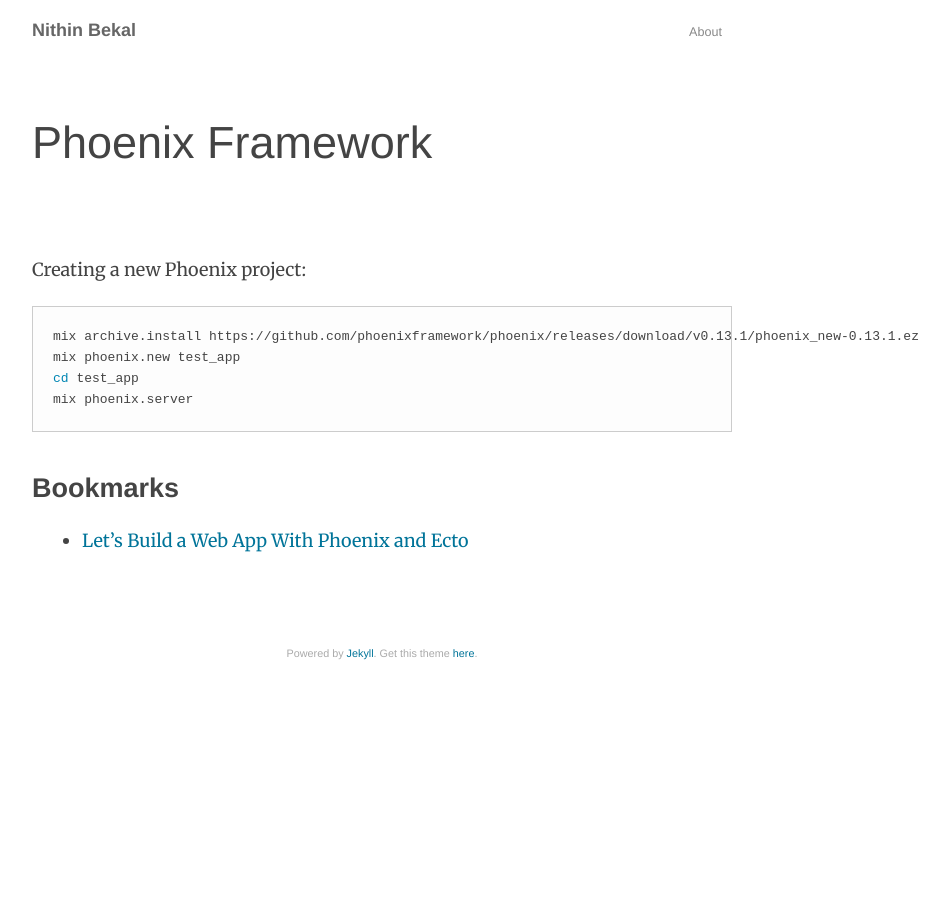
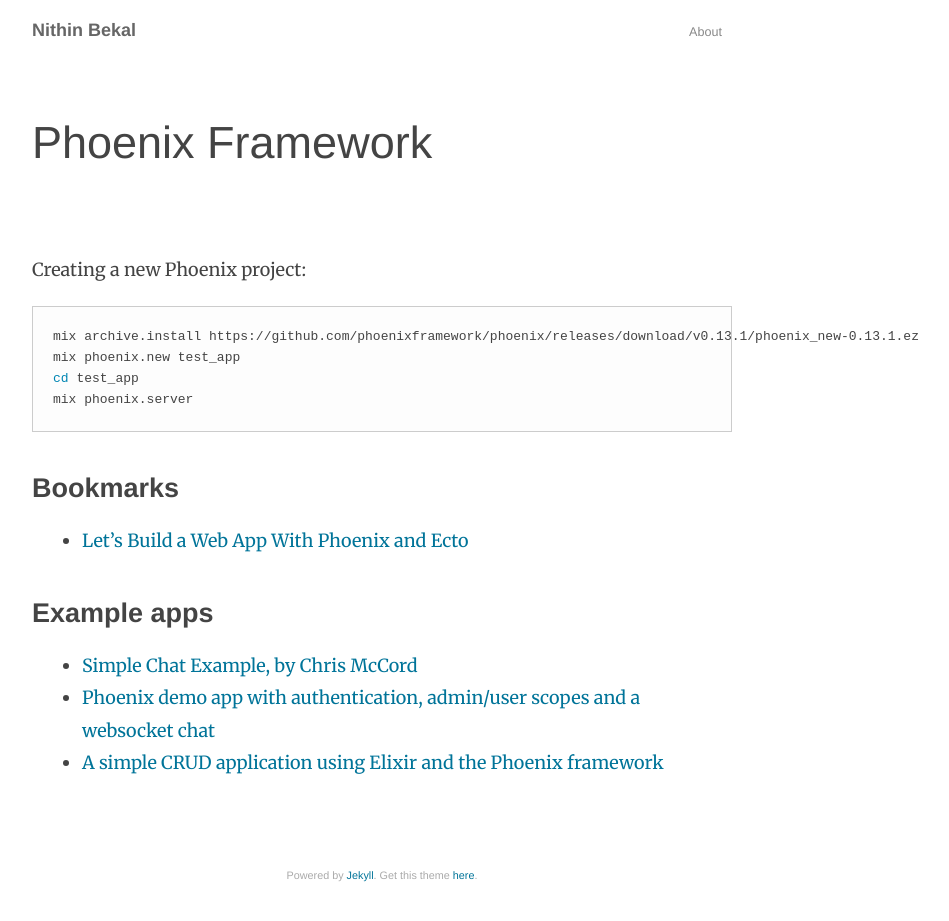
Before and after one commit to nithinbekal/nithinbekal.github.io, a Jekyll site: the page built from notes/phoenix.md, in a window 1280 px wide. Shown: the whole page, without its empty margins (258-1207 px from the left). Built offline with Jekyll 4.4.1, drawn with Linux system fonts in a browser that asks for light colours; before the commit the page ends 900 px from its top, so only the background shows below that.

Commit message:
Add links to phoenix example apps

```diff
--- a/notes/phoenix.md
+++ b/notes/phoenix.md
@@ -15,3 +15,9 @@
 ## Bookmarks
 
 * [Let's Build a Web App With Phoenix and Ecto](http://www.elixirdose.com/post/elixirdose_intro_to_phoenix)
+
+## Example apps
+
+* [Simple Chat Example, by Chris McCord](https://github.com/chrismccord/phoenix_chat_example)
+* [Phoenix demo app with authentication, admin/user scopes and a websocket chat](https://github.com/pmontrasio/phoenix-demo-app)
+* [A simple CRUD application using Elixir and the Phoenix framework](https://github.com/gogogarrett/phoenix_crud)
```
